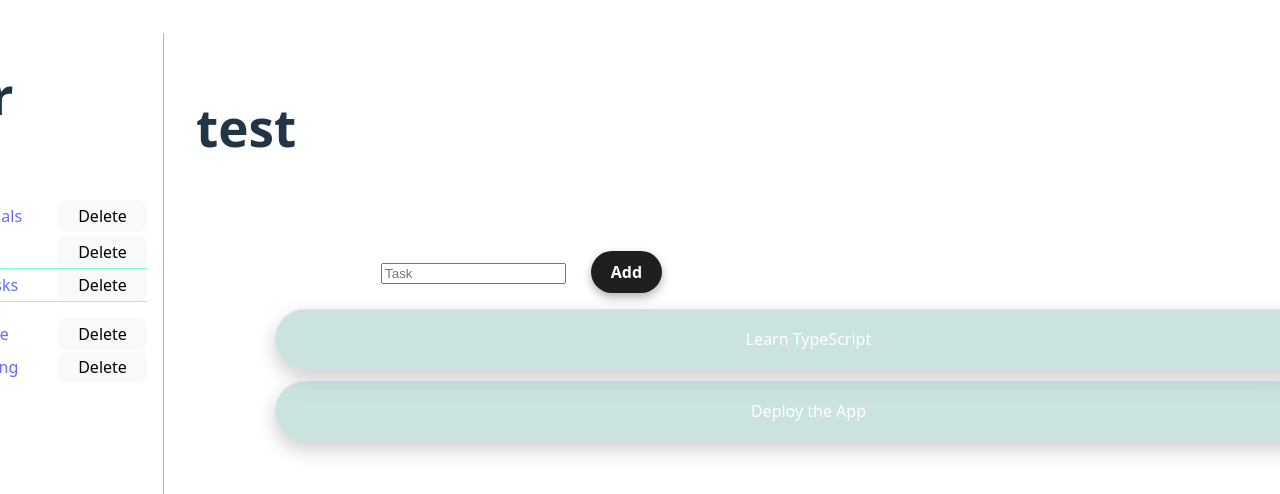
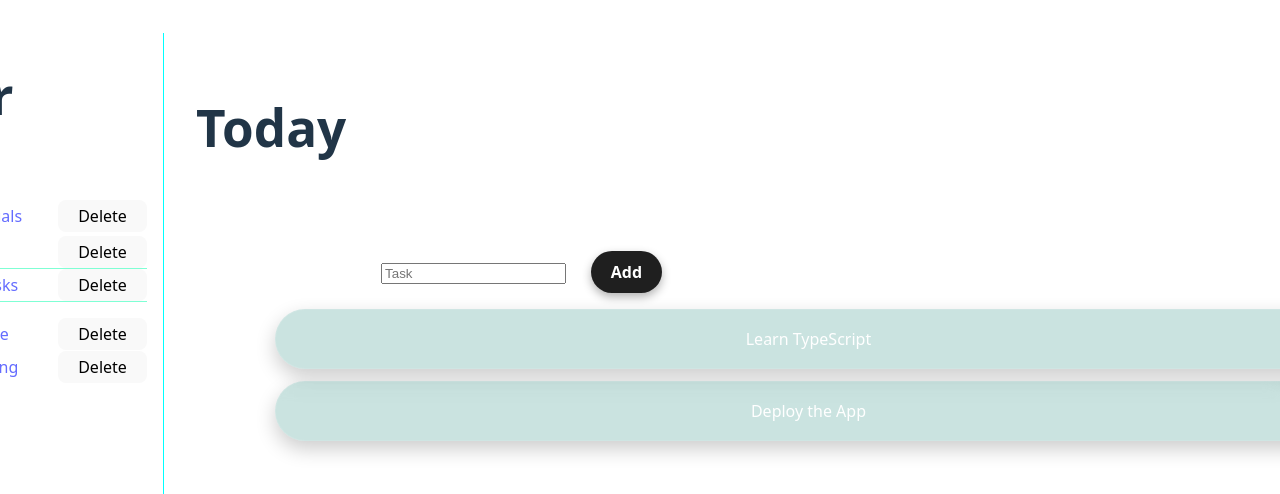
Before and after one commit to thomaswilliamscode/todo, a React (Vite) app: page /list/1 in a window 1280 px wide. Shown: the top 494 px of the page. Built offline with nearby package versions, Linux system fonts and the light colour scheme.

Commit message:
fix: add missing semicolon and improve title assignment in TodoList component

```diff
--- a/src/components/TodoList.tsx
+++ b/src/components/TodoList.tsx
@@ -11,7 +11,7 @@ export default function TodoList() {
   const { sidebarState, setSidebarState, deleteTodo } = todoContext;
   const { id } = useParams();
   const listId = id ? Number(id) : null;
-  let title = 'test'
+  let title = 'test';
 
 
 
@@ -35,8 +35,10 @@ export default function TodoList() {
   }
 
   const found = sidebarState.data.find((obj) => {
+    title = obj.name
     if (obj.id === listId && obj.type === 'list') {
       return true;
+
     } else return false;
   });
 
```
